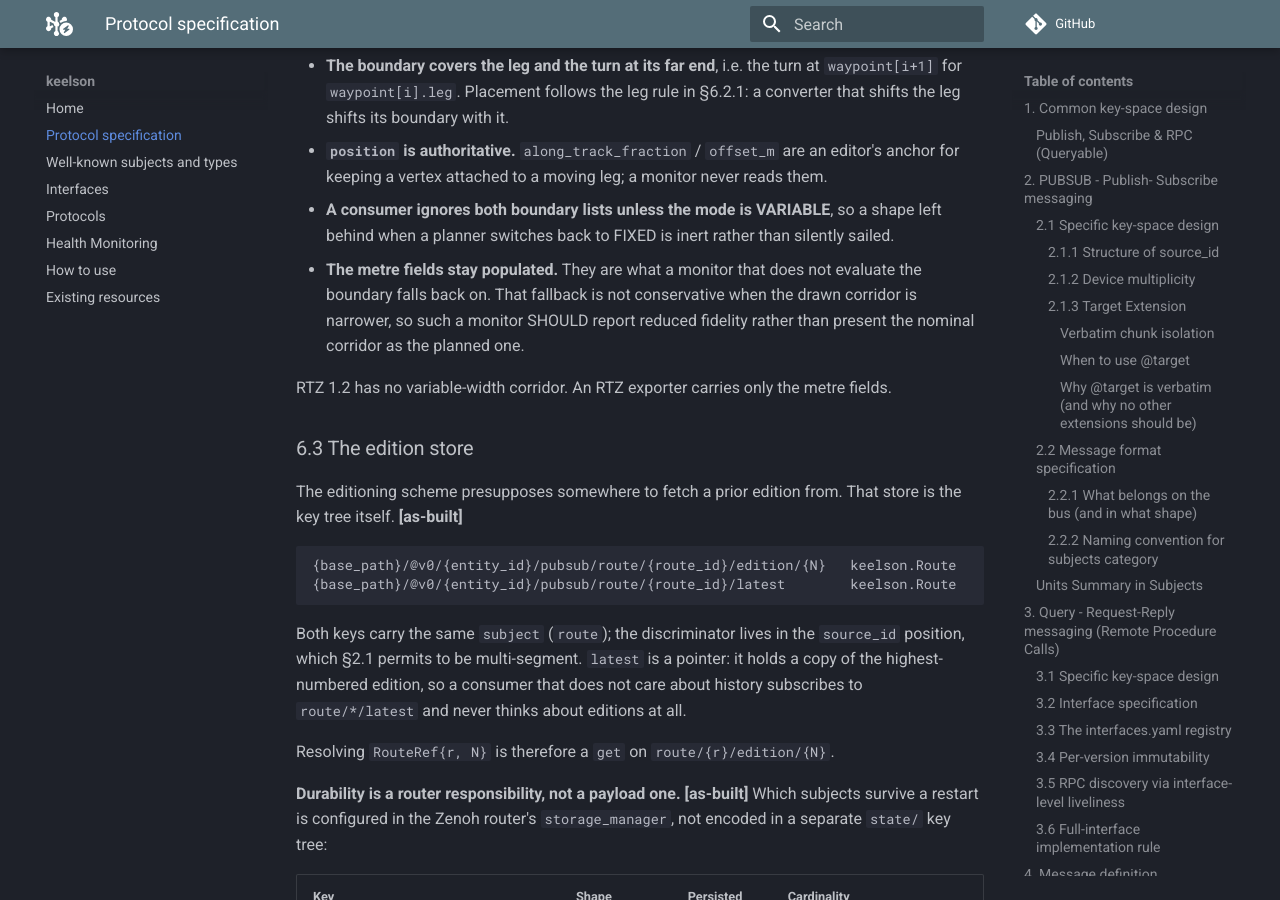
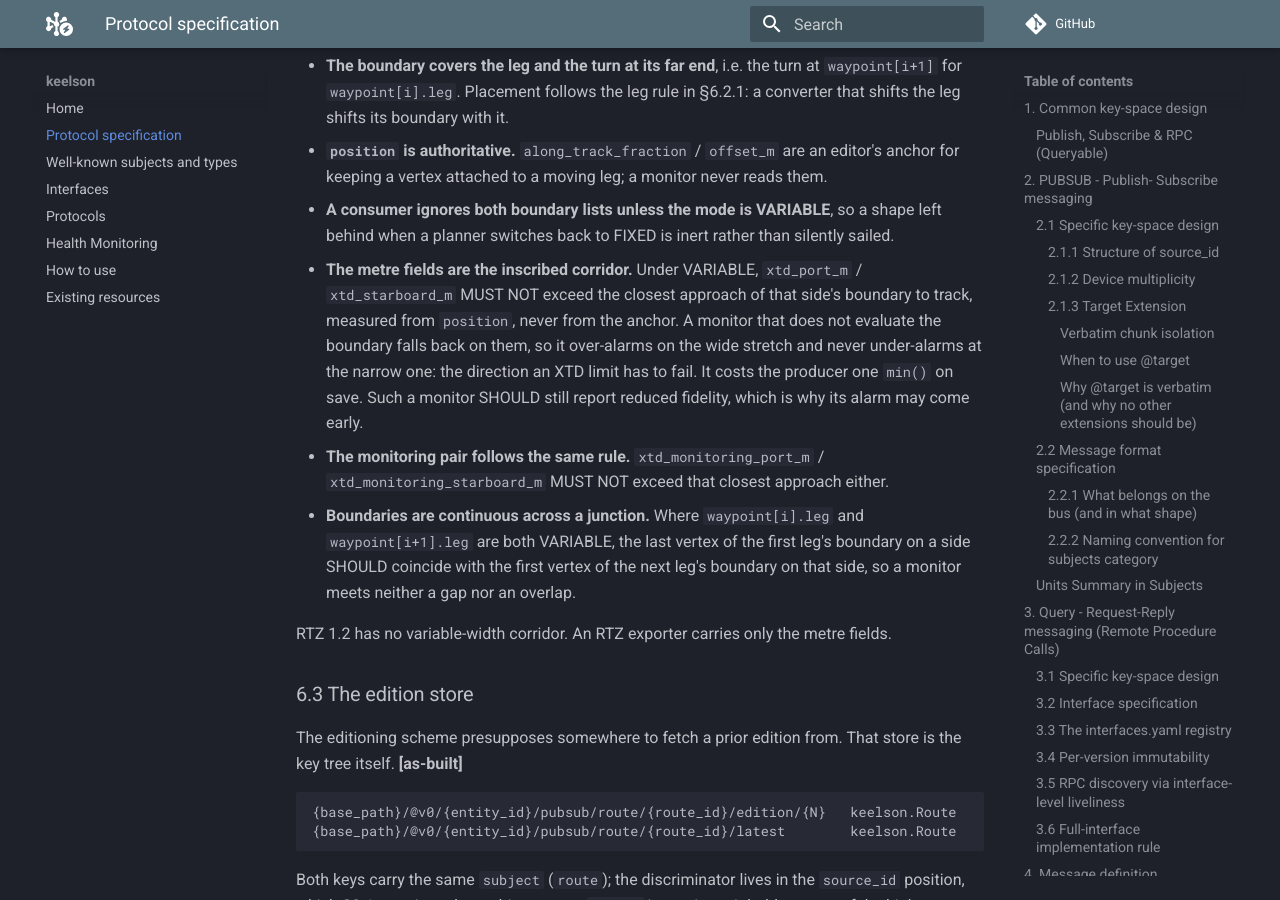
Before and after one commit to RISE-Maritime/keelson, an MkDocs documentation site: the page built from docs/protocol-specification.md, in a window 1280 px wide and 900 px high, scrolled down 23563 px. Built offline with MkDocs 1.6.1 and Material for MkDocs 9.7.7, drawn with Linux system fonts in a browser that asks for light colours; comment, search, counter and statistics services are not loaded.

Commit message:
fix(route): VARIABLE metre limits are the inscribed corridor
Review of #275: under VARIABLE the metre fields carried a nominal limit,
and a monitor that does not evaluate the drawn boundary -- every monitor
today -- would sail that nominal corridor past the shoal the planner
narrowed for. "SHOULD report reduced fidelity" did nothing about it: the
fallback failed open.

Now a rule: xtd_port_m / xtd_starboard_m, and the monitoring pair, MUST
NOT exceed the closest approach to track of that side's drawn boundary.
A legacy monitor over-alarms on the wide stretch and never under-alarms
at the narrow one. Reduced fidelity stays, as the reason the alarm may
come early.

Also a SHOULD that VARIABLE boundaries coincide at a leg junction, so a
monitor meets no gap or overlap. Comments and spec only: no field
changes, so alpha.275-encoded routes are unaffected.

Co-Authored-By: Claude Opus 5 (1M context) <noreply@anthropic.com>

```diff
--- a/docs/protocol-specification.md
+++ b/docs/protocol-specification.md
@@ -704,10 +704,20 @@ drawn boundary in `xtd_port_boundary` / `xtd_starboard_boundary` instead.
 * **A consumer ignores both boundary lists unless the mode is VARIABLE**, so a
   shape left behind when a planner switches back to FIXED is inert rather than
   silently sailed.
-* **The metre fields stay populated.** They are what a monitor that does not
-  evaluate the boundary falls back on. That fallback is not conservative when
-  the drawn corridor is narrower, so such a monitor SHOULD report reduced
-  fidelity rather than present the nominal corridor as the planned one.
+* **The metre fields are the inscribed corridor.** Under VARIABLE,
+  `xtd_port_m` / `xtd_starboard_m` MUST NOT exceed the closest approach of that
+  side's boundary to track, measured from `position`, never from the anchor. A
+  monitor that does not evaluate the boundary falls back on them, so it
+  over-alarms on the wide stretch and never under-alarms at the narrow one:
+  the direction an XTD limit has to fail. It costs the producer one `min()` on
+  save. Such a monitor SHOULD still report reduced fidelity, which is why its
+  alarm may come early.
+* **The monitoring pair follows the same rule.** `xtd_monitoring_port_m` /
+  `xtd_monitoring_starboard_m` MUST NOT exceed that closest approach either.
+* **Boundaries are continuous across a junction.** Where `waypoint[i].leg` and
+  `waypoint[i+1].leg` are both VARIABLE, the last vertex of the first leg's
+  boundary on a side SHOULD coincide with the first vertex of the next leg's
+  boundary on that side, so a monitor meets neither a gap nor an overlap.
 
 RTZ 1.2 has no variable-width corridor. An RTZ exporter carries only the metre
 fields.
```
Also changed, not shown: 2 other files.
